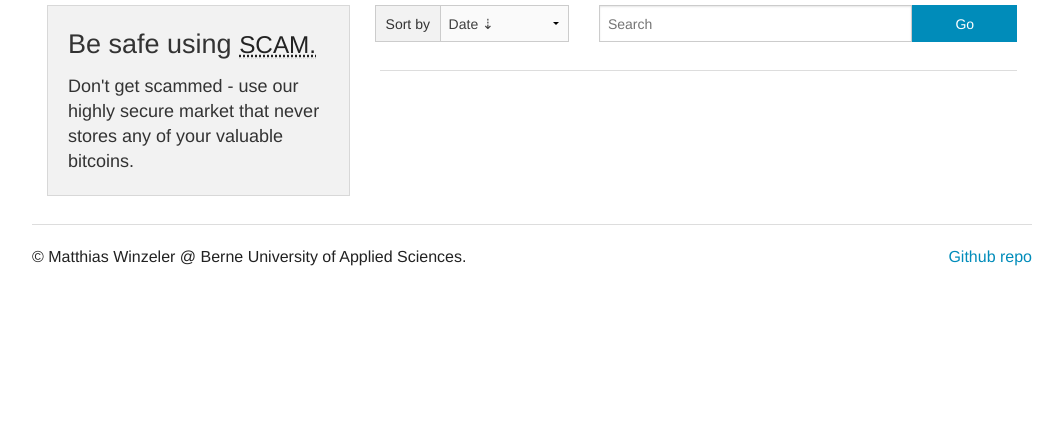
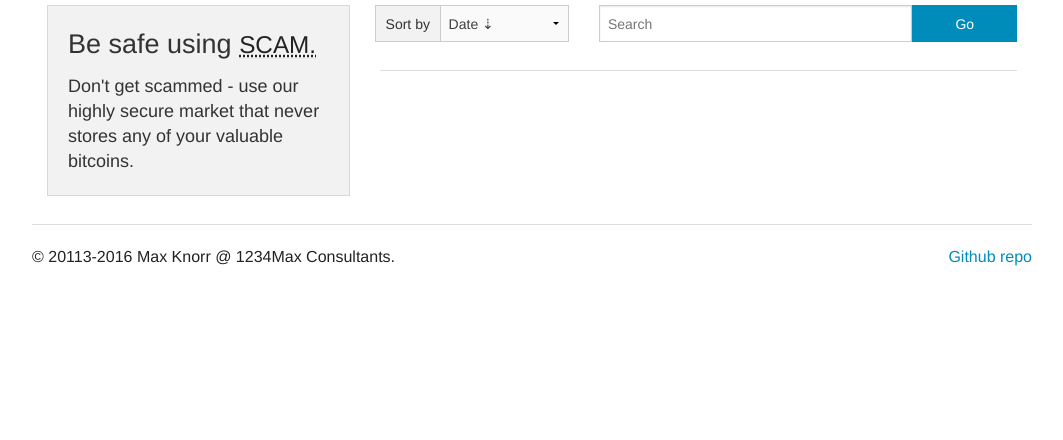
Before and after one commit to 1234max/multivendorbitcoinmart, a PHP site: page /index.php in a window 1280 px wide. Shown: the part 71-511 px from the top of the page, without its empty margins (108-1171 px from the left). Run offline with PHP 8.4, Linux system fonts and the light colour scheme; the visitor is signed in with stand-in values (Sample User, id 1); data that the repository does not hold is empty.

Commit message:
Update default.php

```diff
--- a/app/views/_layout/default.php
+++ b/app/views/_layout/default.php
@@ -116,12 +116,12 @@
         <hr>
         <div class="row">
             <div class="large-6 columns">
-                <p>© Matthias Winzeler @ Berne University of Applied Sciences.</p>
+                <p>© 20113-2016 Max Knorr @ 1234Max Consultants.</p>
             </div>
             <div class="large-6 columns">
                 <ul class="inline-list right">
                     <li>
-                        <a href="https://github.com/MatthiasWinzeler/scam" target="_blank">Github repo</a>
+                        <a href="https://github.com/1234max/MultiVendorBitcoinMart" target="_blank">Github repo</a>
                     </li>
                 </ul>
             </div>
```
